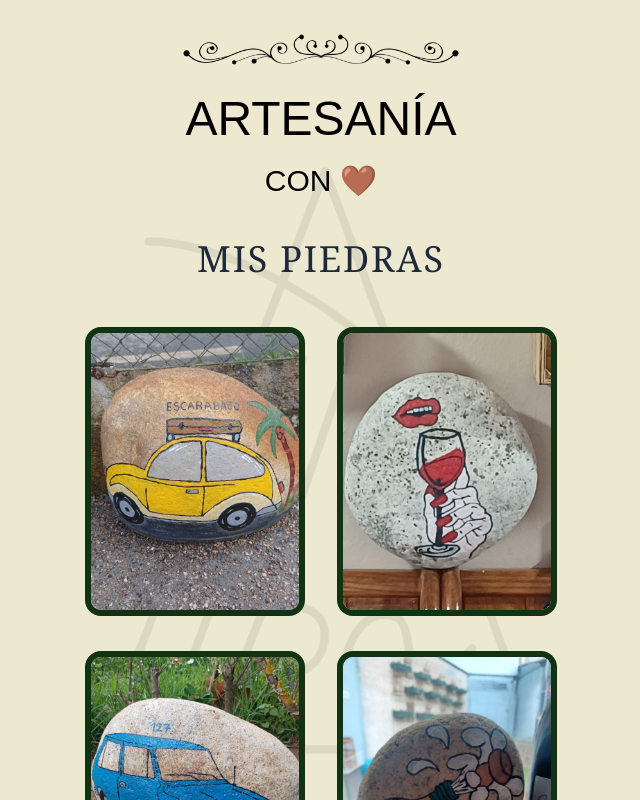
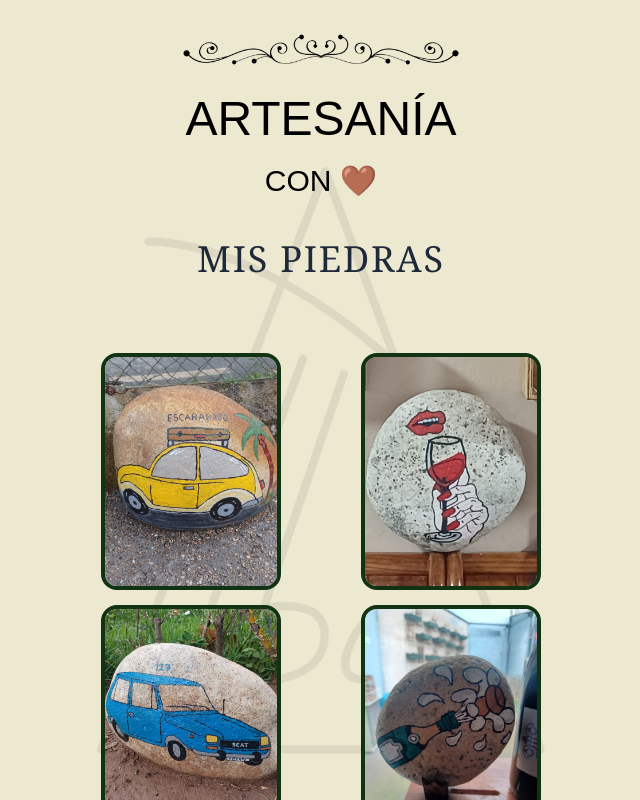
Before and after one commit to AdrianGonzalo/Artesania-con-Corazon, a Next.js app in the folder artesania/: page /rocks in a window 1280 px wide. Shown: the top 800 px of the page, without its empty margins (319-959 px from the left). Built offline with nearby package versions, Linux system fonts and the light colour scheme; a web font is replaced by a local one.

Commit message:
fix errors image

```diff
--- a/artesania/src/app/components/Images.jsx
+++ b/artesania/src/app/components/Images.jsx
@@ -40,12 +40,12 @@ const Images = ({ folder }) => {
   ].filter((src) => src.includes(folder));
 
   return (
-    <div className="mt-24 grid grid-cols-2 gap-x-8 gap-y-33 justify-items-center m-14">
+    <div className="mt-24 grid grid-cols-2 gap-x-20 gap-y-15 justify-items-center m-14">
       {" "}
       {imagenes.map((src, index) => (
         <div
           key={index}
-          className="relative w-55 h-48 flex items-center justify-center"
+          className="relative w-45 h-48 flex items-center justify-center"
         >
           {" "}
           <Image
@@ -55,7 +55,7 @@ const Images = ({ folder }) => {
             width={100}
             height={100}
             objectFit="cover "
-            className="border-[#113313] border-6 rounded-2xl"
+            className="border-[#113313] border-4 rounded-2xl"
           />
         </div>
       ))}
```
